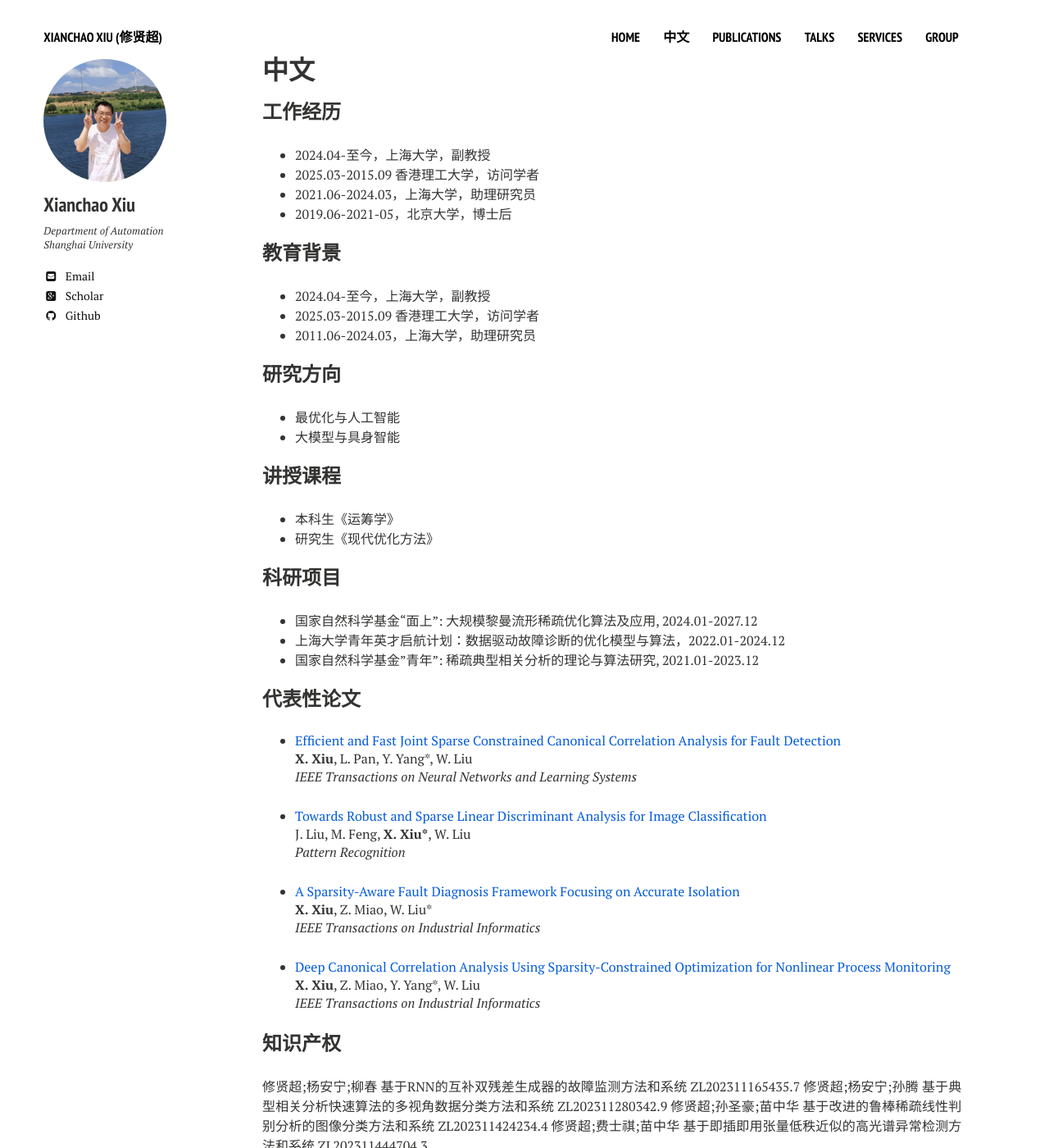
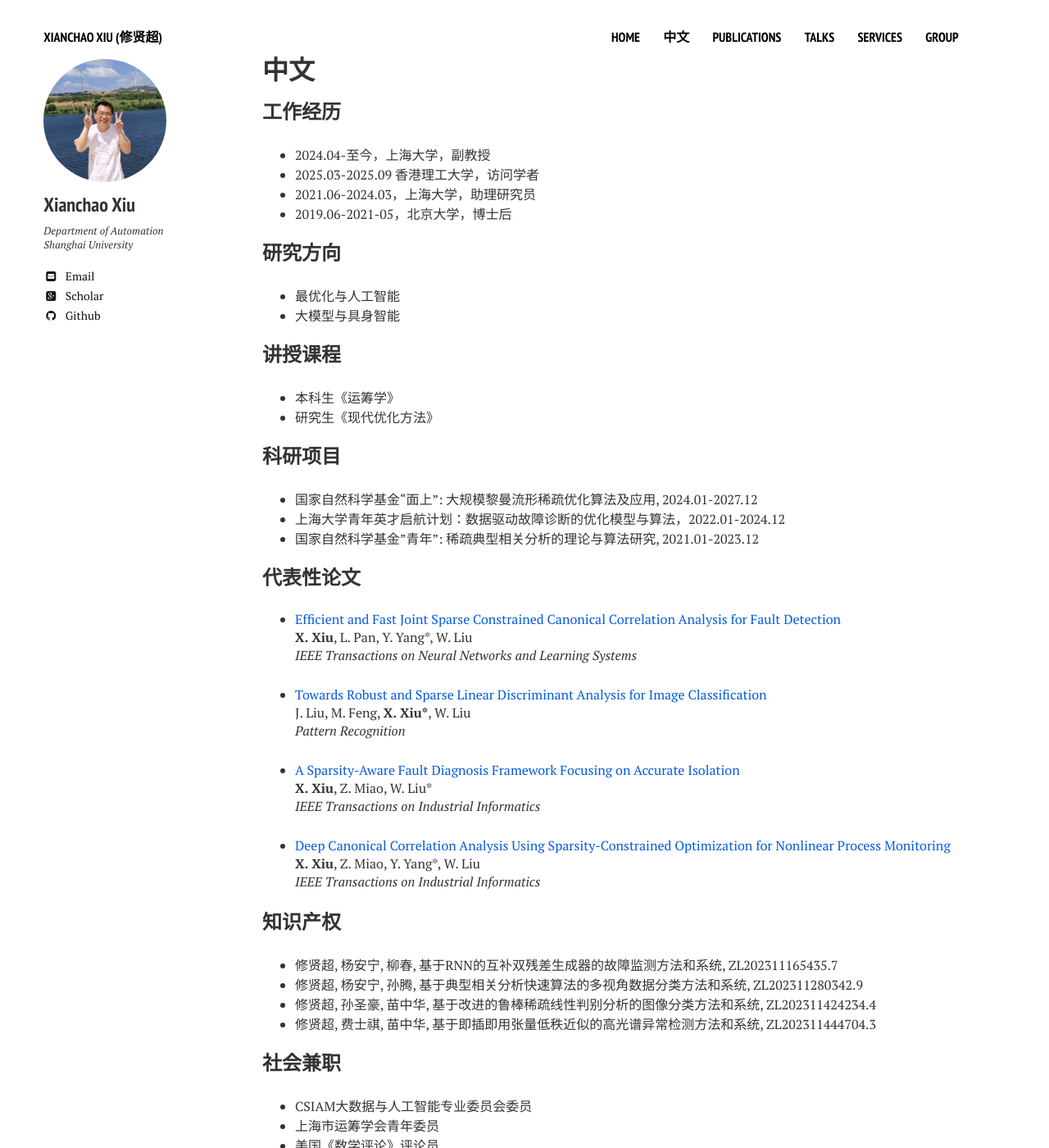
Before and after one commit to xianchaoxiu/xianchaoxiu.github.io, a Jekyll site: the page built from 中文/index.md, in a window 1280 px wide and 1400 px high. Shown: the whole window at 82% size. Built offline with Jekyll 4.4.1, drawn with Linux system fonts in a browser that asks for light colours; nearby versions of some CDN libraries.

Commit message:
Update index.md

```diff
--- a/中文/index.md
+++ b/中文/index.md
@@ -12,15 +12,9 @@ share: false
 
 ### 工作经历
 * 2024.04-至今，上海大学，副教授 <br>
-* 2025.03-2015.09 香港理工大学，访问学者 <br>
+* 2025.03-2025.09 香港理工大学，访问学者 <br>
 * 2021.06-2024.03，上海大学，助理研究员 <br>
 * 2019.06-2021-05，北京大学，博士后 <br>
-
-
-### 教育背景
-* 2024.04-至今，上海大学，副教授 <br>
-* 2025.03-2015.09 香港理工大学，访问学者 <br>
-* 2011.06-2024.03，上海大学，助理研究员 <br>
 
 
 ### 研究方向
@@ -30,7 +24,6 @@ share: false
 ### 讲授课程
 * 本科生《运筹学》 <br>
 * 研究生《现代优化方法》 <br>
-
 
 
 ### 科研项目
@@ -59,10 +52,10 @@ J. Liu, M. Feng, <b>X. Xiu*</b>, W. Liu<br>
 
 
 ### 知识产权
-修贤超;杨安宁;柳春 基于RNN的互补双残差生成器的故障监测方法和系统 ZL202311165435.7
-修贤超;杨安宁;孙腾  基于典型相关分析快速算法的多视角数据分类方法和系统 ZL202311280342.9
-修贤超;孙圣豪;苗中华 基于改进的鲁棒稀疏线性判别分析的图像分类方法和系统 ZL202311424234.4
-修贤超;费士祺;苗中华 基于即插即用张量低秩近似的高光谱异常检测方法和系统 ZL202311444704.3
+* 修贤超, 杨安宁, 柳春, 基于RNN的互补双残差生成器的故障监测方法和系统, ZL202311165435.7 <br>
+* 修贤超, 杨安宁, 孙腾, 基于典型相关分析快速算法的多视角数据分类方法和系统, ZL202311280342.9 <br>
+* 修贤超, 孙圣豪, 苗中华, 基于改进的鲁棒稀疏线性判别分析的图像分类方法和系统, ZL202311424234.4 <br>
+* 修贤超, 费士祺, 苗中华, 基于即插即用张量低秩近似的高光谱异常检测方法和系统, ZL202311444704.3 <br>
 
 
 ### 社会兼职
```
